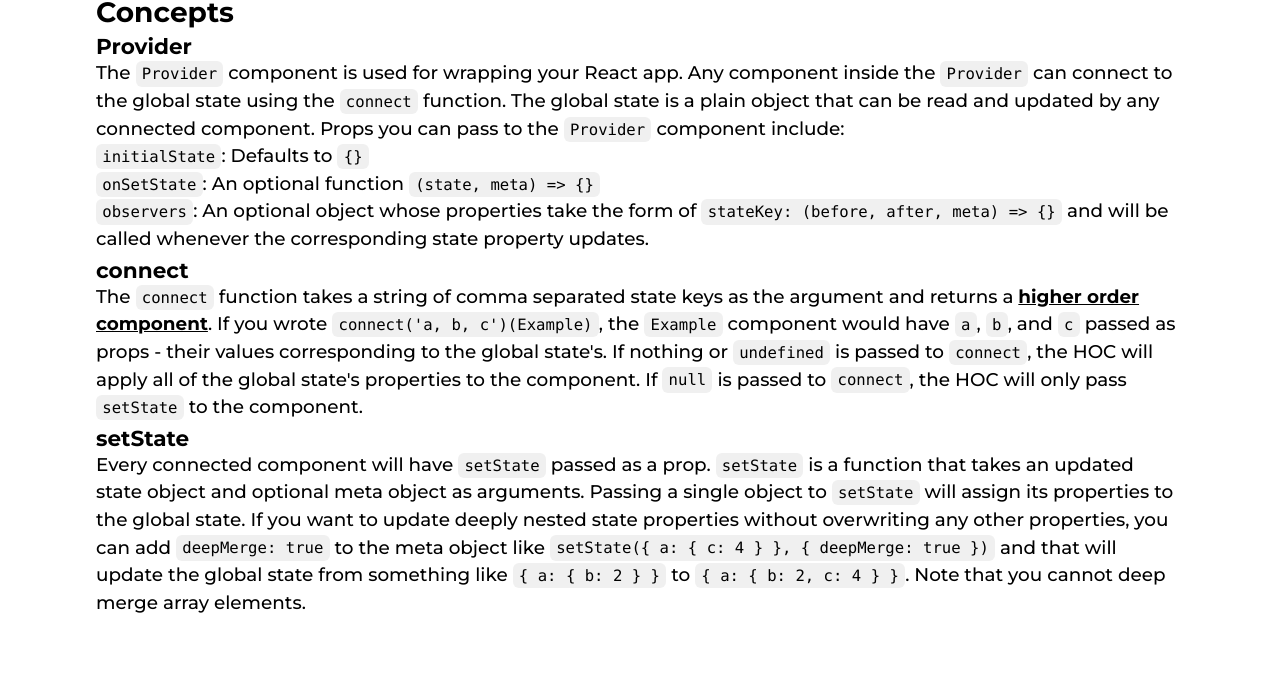
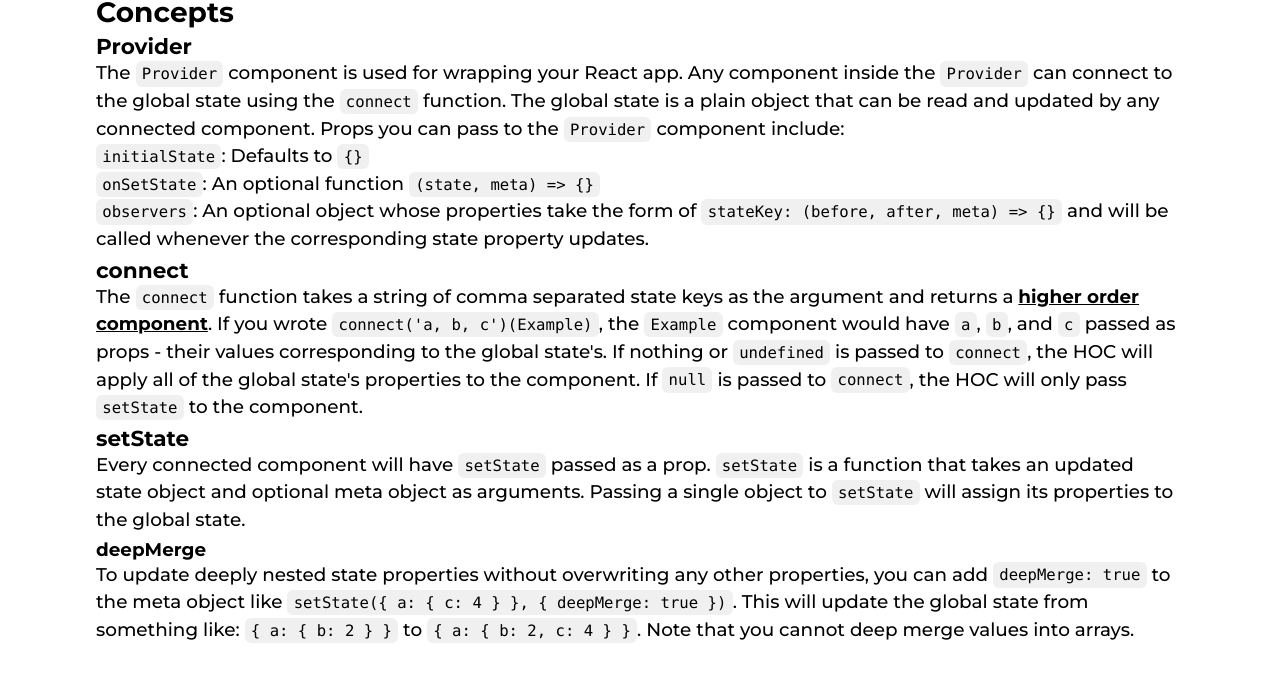
Before and after one commit to mileung/telereact, a React app in the folder website/: page / in a window 1280 px wide. Shown: the part 1063-1744 px from the top of the page. Before the commit the page ends 1719 px from the top, so only its background shows below. Built offline with nearby package versions, Linux system fonts and the light colour scheme.

Commit message:
deepMerge section on website

```diff
--- a/website/src/components/App.js
+++ b/website/src/components/App.js
@@ -74,11 +74,16 @@ const App = () => {
           Every connected component will have <code>setState</code> passed as a prop.{' '}
           <code>setState</code> is a function that takes an updated state object and optional meta
           object as arguments. Passing a single object to <code>setState</code> will assign its
-          properties to the global state. If you want to update deeply nested state properties
-          without overwriting any other properties, you can add <code>deepMerge: true</code> to the
-          meta object like <code>{`setState({ a: { c: 4 } }, { deepMerge: true })`}</code> and that
-          will update the global state from something like <code>{`{ a: { b: 2 } }`}</code> to{' '}
-          <code>{`{ a: { b: 2, c: 4 } }`}</code>. Note that you cannot deep merge array elements.
+          properties to the global state.
+        </p>
+        <h4 className="mt25">deepMerge</h4>
+        <p>
+          To update deeply nested state properties without overwriting any other properties, you can
+          add <code>deepMerge: true</code> to the meta object like{' '}
+          <code>{`setState({ a: { c: 4 } }, { deepMerge: true })`}</code>. This will update the
+          global state from something like: <code>{`{ a: { b: 2 } }`}</code> to{' '}
+          <code>{`{ a: { b: 2, c: 4 } }`}</code>. Note that you cannot deep merge values into
+          arrays.
         </p>
       </CenterColumn>
     </Container>
--- a/website/src/styles/index.css
+++ b/website/src/styles/index.css
@@ -12,6 +12,7 @@ span code {
 h1,
 h2,
 h3,
+h4,
 li,
 p,
 span,
@@ -44,6 +45,9 @@ h2 {
 h3 {
   font-size: 1.35rem;
 }
+h4 {
+  font-size: 1.15rem;
+}
 
 p,
 :not(p) > code {
```
